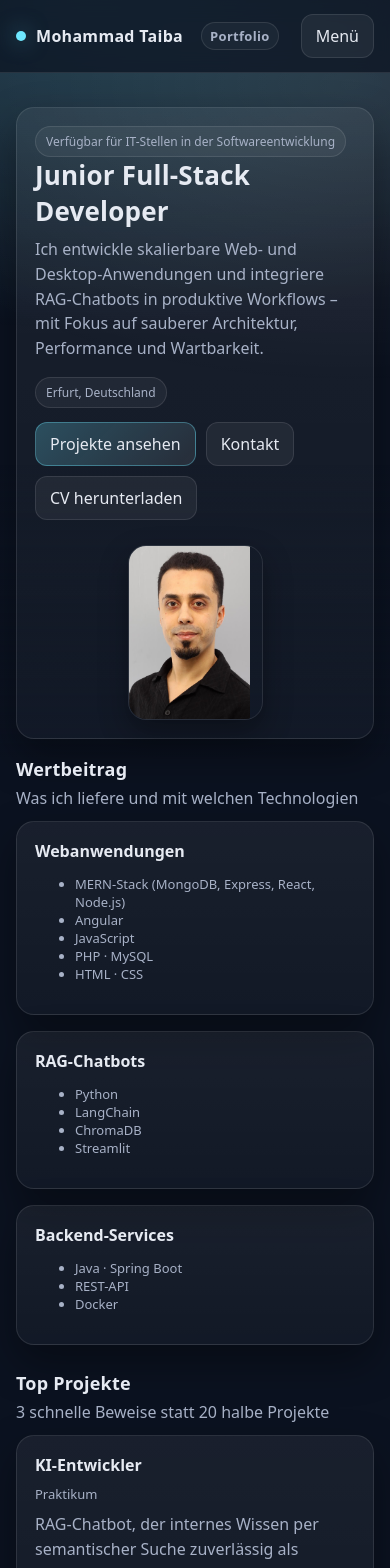
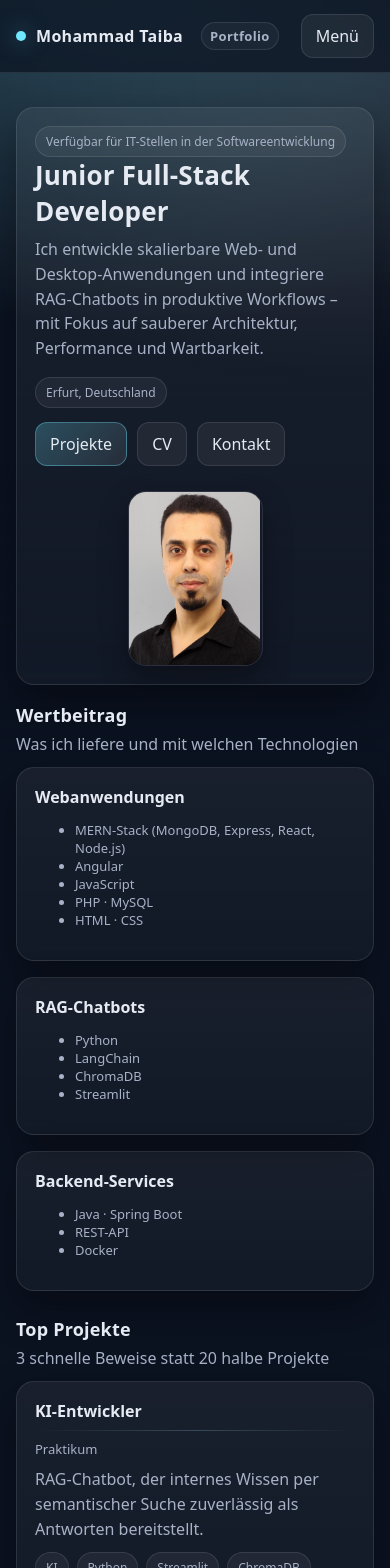
Before and after one commit to mohammadtaiba/portfolio, an Angular app: page / in a window 390 px wide. Shown: the top 1568 px of the page. Built offline with nearby package versions, Linux system fonts and the light colour scheme.

Commit message:
design optimiert (trennlinie) und das bild an den Handybildschirm angepasst

```diff
--- a/src/app/pages/books/books.page.html
+++ b/src/app/pages/books/books.page.html
@@ -8,7 +8,12 @@
     <div class="list">
       <div class="card card-pad item" *ngFor="let b of books">
         <h3>{{ b.title }}</h3>
-        <p class="small" *ngIf="b.author">{{ b.author }}</p>
+
+          <div class="divider" aria-hidden="true"></div> <!-- Trennungslinie -->
+
+          <div class="kpis" style="margin-top: 8px;">
+              <span class="pill">{{ b.author }}</span>
+          </div>
 
         <div class="small" style="margin-top:10px;">Key Takeaways</div>
         <ul style="margin:8px 0 0; padding-left: 18px; color: var(--muted); line-height: 1.6;">
--- a/src/app/pages/cv/cv.page.css
+++ b/src/app/pages/cv/cv.page.css
@@ -83,4 +83,8 @@ hr.sep{ border: none; border-top: 1px solid var(--border); margin: 14px 0; }
         display: flex;             /* zentrieren */
         justify-content: center;
     }
+    .avatar{
+        width: calc(90% + 24px);
+        height: 100%;
+    }
 }
--- a/src/app/pages/cv/cv.page.html
+++ b/src/app/pages/cv/cv.page.html
@@ -12,9 +12,9 @@
                     <a class="btn primary" [href]="cvUrl" download>CV herunterladen (PDF)</a>
                 </div>
                 <div class="actions" style="margin-top: 12px;">
+                    <a class="btn" routerLink="/projects">Projekte</a>
+                    <a class="btn" routerLink="/skills">Skills</a>
                     <a class="btn" routerLink="/contact">Kontakt</a>
-                    <a class="btn" routerLink="/skills">Skills</a>
-                    <a class="btn" routerLink="/projects">Projekte</a>
                 </div>
             </div>
 
@@ -31,7 +31,9 @@
         <div class="list">
             <div class="card card-pad" *ngFor="let e of cv.education">
                 <h3 style="margin:0 0 4px;">{{ e.title }}</h3>
-                <hr>
+
+                <div class="divider" aria-hidden="true"></div> <!-- Trennungslinie -->
+
                 <div class="kpis" style="margin-top: 8px;">
                     <span class="pill">{{ e.school }} │ {{ e.period }}</span>
                 </div>
@@ -48,7 +50,9 @@
     <div class="list">
       <div class="card card-pad" *ngFor="let e of cv.experience">
         <h3 style="margin:0 0 4px;">{{ e.title }}</h3>
-          <hr>
+
+          <div class="divider" aria-hidden="true"></div> <!-- Trennungslinie -->
+
           <div class="kpis" style="margin-top: 8px;">
               <span class="pill">{{ e.company }} │ {{ e.period }}</span>
           </div>
--- a/src/app/pages/home/home.page.css
+++ b/src/app/pages/home/home.page.css
@@ -83,4 +83,8 @@ hr.sep{ border: none; border-top: 1px solid var(--border); margin: 14px 0; }
         display: flex;             /* zentrieren */
         justify-content: center;
     }
+    .avatar{
+        width: calc(90% + 24px);
+        height: 100%;
+    }
 }
--- a/src/app/pages/home/home.page.html
+++ b/src/app/pages/home/home.page.html
@@ -12,9 +12,9 @@
                 </div>
 
                 <div class="actions">
-                    <a class="btn primary" routerLink="/projects">Projekte ansehen</a>
+                    <a class="btn primary" routerLink="/projects">Projekte</a>
+                    <a class="btn" routerLink="/cv">CV</a>
                     <a class="btn" routerLink="/contact">Kontakt</a>
-                    <a class="btn" routerLink="/cv">CV herunterladen</a>
                 </div>
             </div>
 
@@ -43,6 +43,7 @@
         <div class="list">
             <div class="card card-pad item" *ngFor="let p of featured">
                 <h3>{{ p.title }}</h3>
+                <div class="divider" aria-hidden="true"></div> <!-- Trennungslinie -->
                 <p class="small">{{ p.subtitle }}</p>
                 <p>{{ p.description }}</p>
                 <div class="tags">
--- a/src/styles.css
+++ b/src/styles.css
@@ -7,6 +7,22 @@
     --brand: #6ee7ff;
     --border: rgba(255,255,255,.10);
     --shadow: 0 18px 40px rgba(0,0,0,.35);
+}
+
+/* Trennungslinie */
+.divider{
+    height: 1px;
+    margin: 8px 0 6px;
+    border-radius: 999px;
+
+    /* Dark-Theme passend: nutzt deine Variablen */
+    background: linear-gradient(
+            90deg,
+            transparent,
+            color-mix(in srgb, var(--border) 85%, var(--brand) 15%),
+            transparent
+    );
+    opacity: .90;
 }
 
 *{ box-sizing: border-box; }
```
